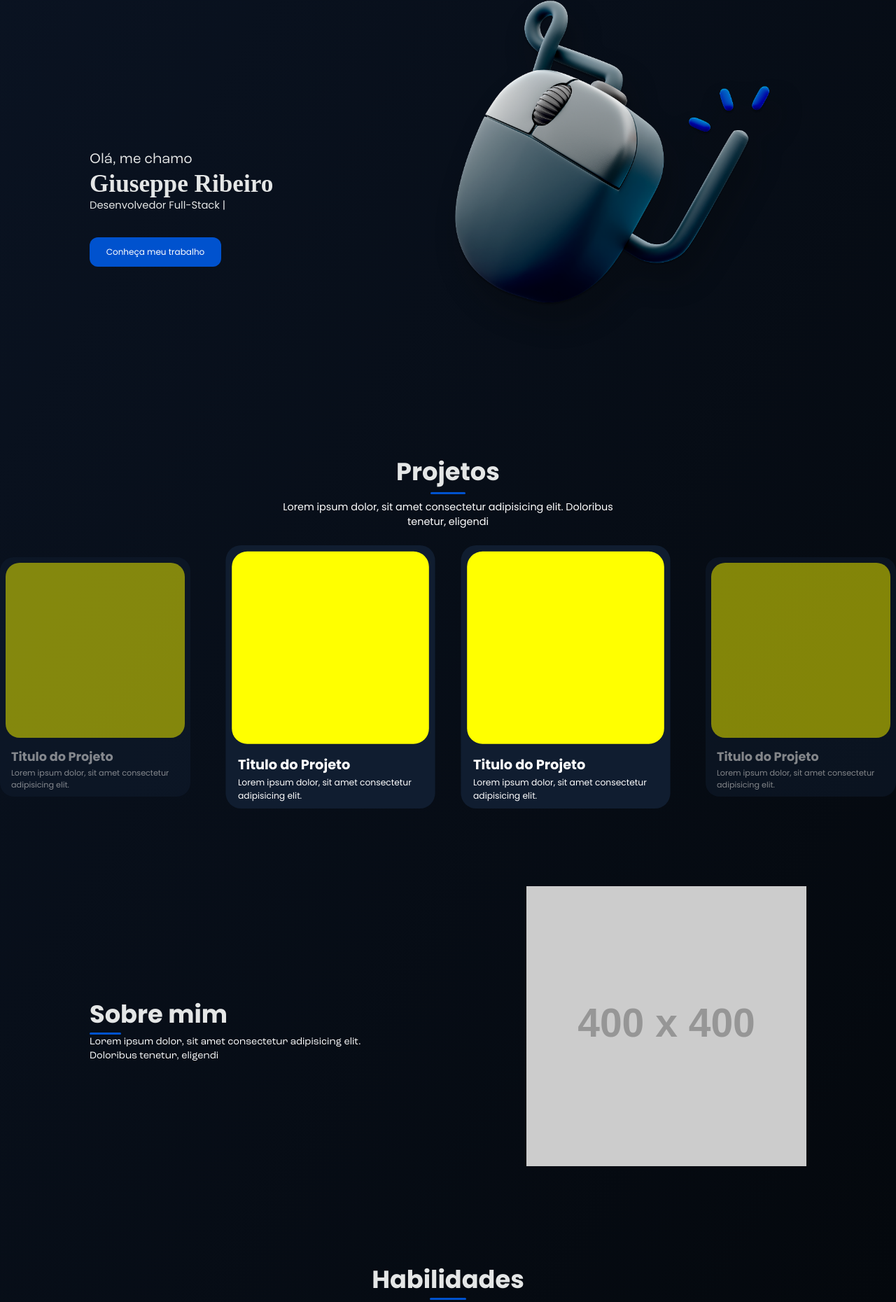
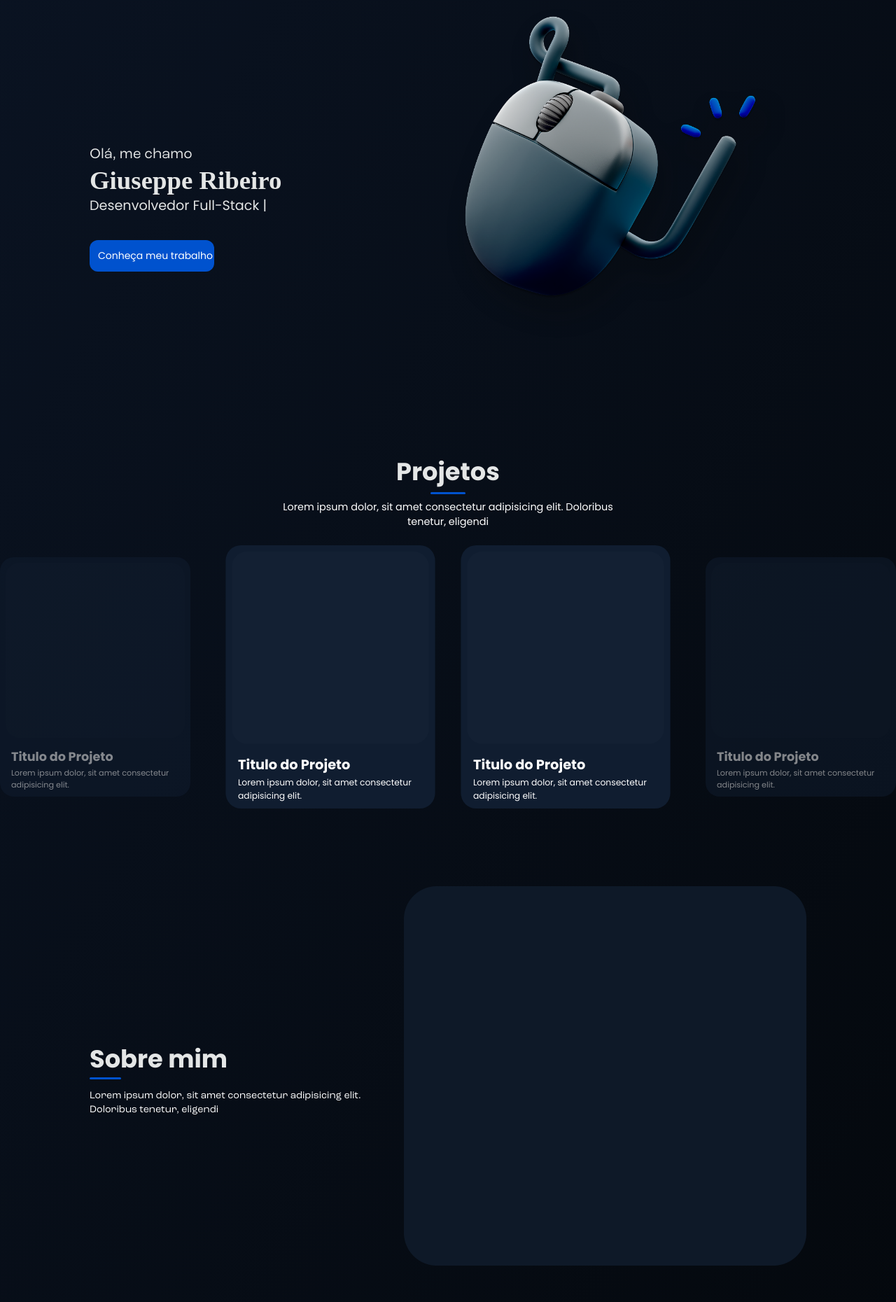
Before and after one commit to giuseppinhu/portifolio, a website: page index.html in a window 1280 px wide. Shown: the part 143-2003 px from the top of the page at 70% size. Drawn offline with Linux system fonts and the light colour scheme; placeholder pictures from the web are drawn by us; a web font is replaced by a local one.

Commit message:
:wrench: Resize Items

```diff
--- a/index.html
+++ b/index.html
@@ -104,7 +104,7 @@
           </div>
         </div>
         <div>
-          <img src="https://placehold.co/400x400" alt="About Image">
+          <img src="/assets/mockup.png" alt="About Image" class="image">
         </div>
       </div>
     </section>
--- a/src/styles/_about.scss
+++ b/src/styles/_about.scss
@@ -9,7 +9,10 @@
 
   &__container {
     display: flex;
-    background-color: reds;
+
+    .image {
+      border-radius: 20px;
+    }
 
     &__content {
       width: 100%;
@@ -25,5 +28,4 @@
       width: 100%;
     }
   }
-
 }
--- a/src/styles/_contact.scss
+++ b/src/styles/_contact.scss
@@ -1,4 +1,4 @@
-@use 'variables';
+@use "variables";
 
 .contact {
   background-color: #132033;
@@ -13,7 +13,6 @@
 
   hr {
     width: 5%;
-        margin-bottom: .8rem;
   }
 
   &__text {
@@ -45,9 +44,7 @@
       &__link {
         text-decoration: none;
 
-
-
-                i  {
+        i {
           font-size: 1.5em;
           color: variables.$white2;
           height: 100%;
--- a/src/styles/_hero.scss
+++ b/src/styles/_hero.scss
@@ -1,5 +1,4 @@
 @use "variables";
-
 
 .header {
   display: flex;
@@ -23,7 +22,7 @@
         text-decoration: none;
         color: variables.$white;
         font-weight: 400;
-        font-size: 0.9rem;
+        font-size: 1rem;
       }
     }
   }
@@ -48,26 +47,27 @@
 
   &__title {
     font-family: variables.$fontMedium;
-    font-size: 2.2rem;
+    font-size: 2.3rem;
   }
 
   &__text {
-    width: 50%;
+    width: 40%;
 
     p {
       margin-bottom: 35px;
-      font-size: 0.92rem;
+      font-size: 1.2rem;
     }
   }
 
   &__image {
     max-height: 700px;
-    transform: scale(1.3);
+    transform: scale(1.2);
+    margin-left: 70px;
   }
 
- @media (min-width: 1024px) {
-  .button {
-    width: 55%;
+  @media (min-width: 1024px) {
+    .button {
+      width: 65%;
+    }
   }
- }
 }
--- a/src/styles/_project.scss
+++ b/src/styles/_project.scss
@@ -23,6 +23,7 @@
     width: 100%;
     column-gap: 5%;
     margin-bottom: 8rem;
+    justify-content: center;
 
     .card {
       max-width: 300px;
@@ -42,7 +43,8 @@
       }
 
       .image {
-        background-color: yellow;
+        background-color: variables.$darkblue;
+        width: 100%;
         height: 250px;
         border-radius: 20px;
       }
--- a/src/styles/_skills.scss
+++ b/src/styles/_skills.scss
@@ -5,7 +5,10 @@
   hr {
     width: 5%;
     margin: 0 auto;
-        margin-bottom: 0.5em;
+  }
+
+  .text {
+    margin-top: 0.8rem;
   }
 }
 
--- a/src/styles/main.scss
+++ b/src/styles/main.scss
@@ -43,6 +43,7 @@ hr {
   height: 3px;
   border: none;
   border-radius: 8px;
+  margin-bottom: 0.8rem;
 }
 
 .button {
@@ -51,7 +52,7 @@ hr {
   border: none;
   padding: 12px;
   border-radius: 12px;
-  font-size: 12px;
+  font-size: 14px;
   white-space: nowrap;
 }
 
@@ -59,7 +60,7 @@ footer {
   text-align: center;
   color: variables.$white2;
   background-color: variables.$darkblue;
-  padding: .5rem 0;
+  padding: 0.5rem 0;
   font-size: 0.95rem;
   font-family: variables.$fontRegular;
 }
```
Also changed, not shown: build/styles/styles.css, src/assets/mockup.png (added), src/assets/mockup_dark.png (added), 1 other file. Lines whose indentation alone changed are shown as unchanged.
